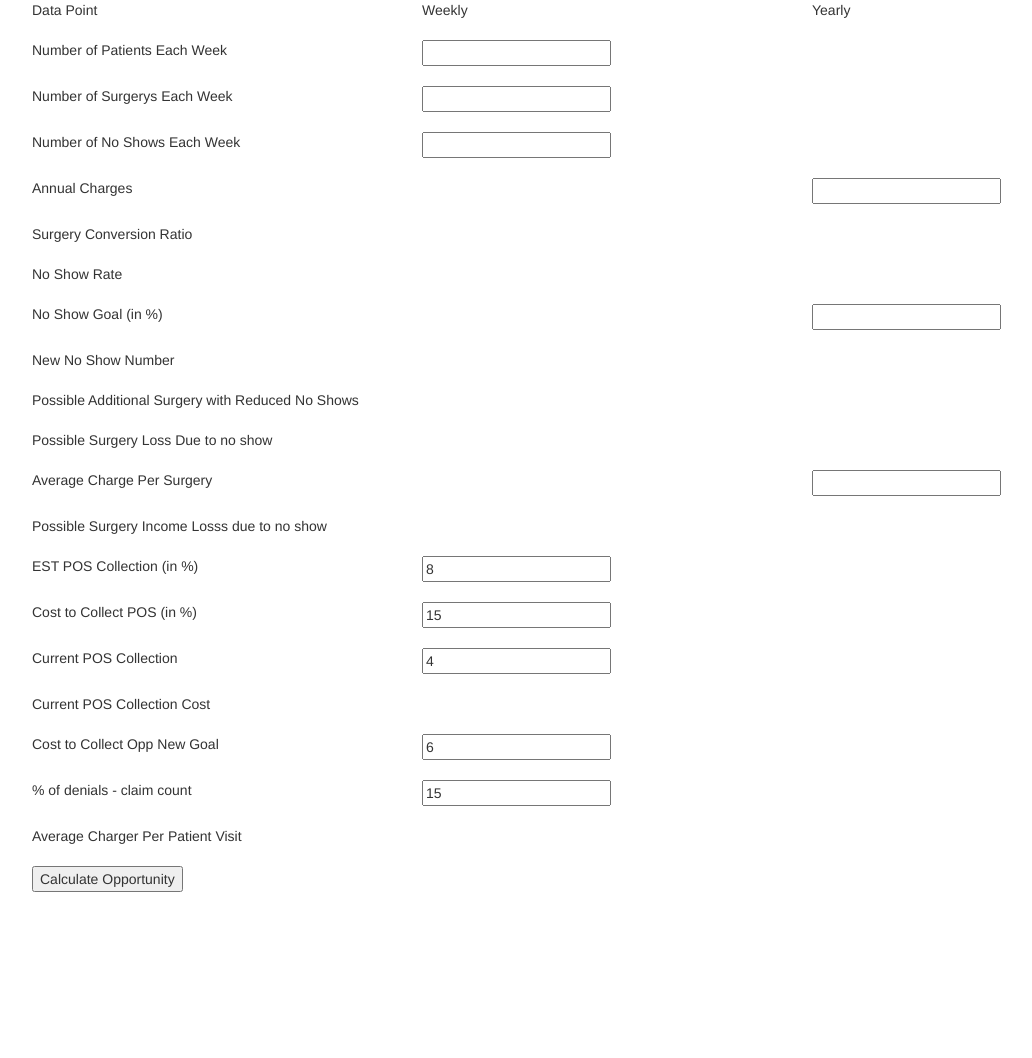
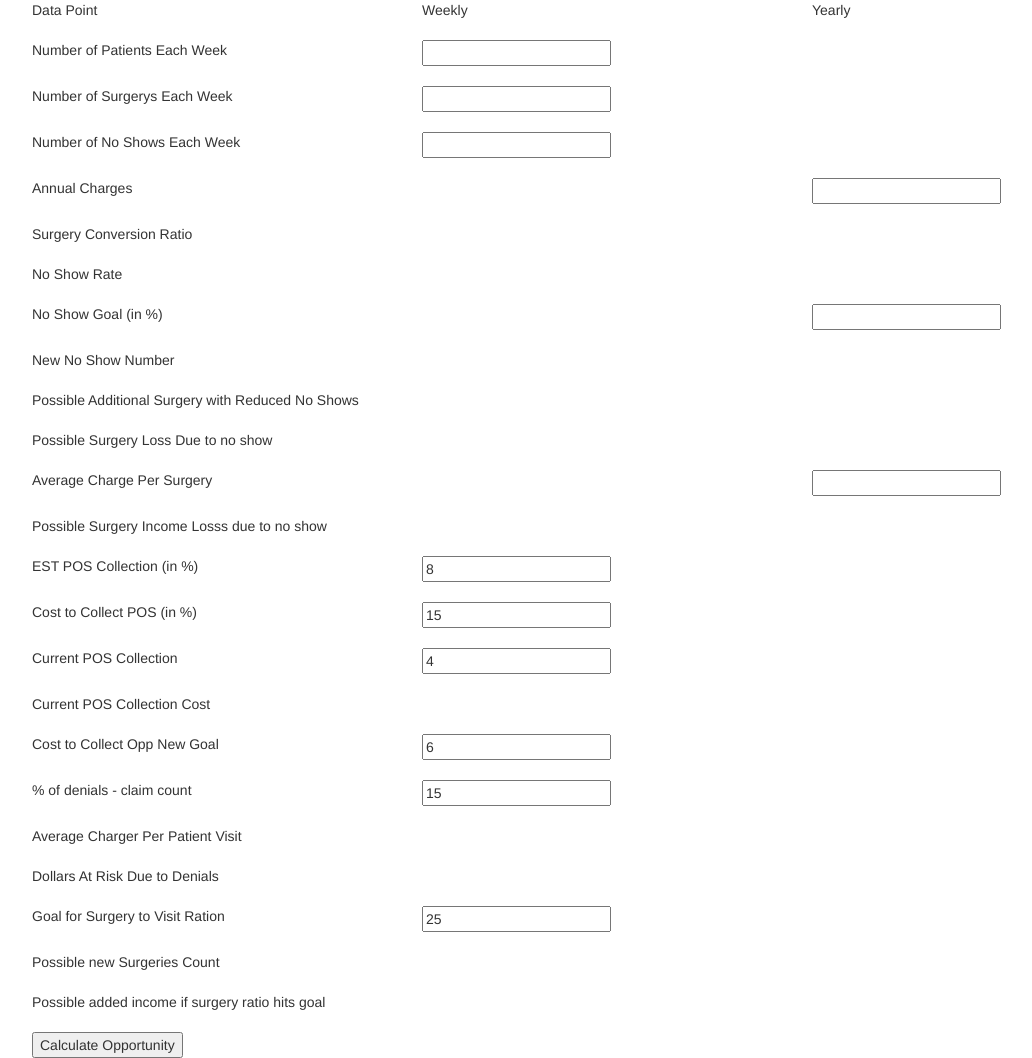
Before and after one commit to pd164594/SurgeonOpportunityTool, a plain HTML site: page index.html in a window 1280 px wide. Shown: the whole page, without its empty margins (38-1070 px from the left). Before the commit the page ends 892 px from the top, so only its background shows below. Drawn offline with nearby package versions, Linux system fonts and the light colour scheme.

Commit message:
All calculations correct

```diff
--- a/index.html
+++ b/index.html
@@ -149,6 +149,38 @@
             <div class="col-lg-4" id="avgChargePtVisit"></div>
         </div>
 
+        <br>
+
+        <div class="row even">
+            <div class="col-lg-4">Dollars At Risk Due to Denials</div>
+            <div class="col-lg-4"></div>
+            <div class="col-lg-4" id="dollarsAtRisk"></div>
+        </div>
+
+        <br>
+
+        <div class="row odd">
+            <div class="col-lg-4">Goal for Surgery to Visit Ration</div>
+            <div class="col-lg-4"><input type="number" id="surgeryVisitRatio" value="25"></input></div>
+            <div class="col-lg-4"></div>
+        </div>
+
+
+        <br>
+
+        <div class="row even">
+            <div class="col-lg-4">Possible new Surgeries Count</div>
+            <div class="col-lg-4"></div>
+            <div class="col-lg-4" id="newSurgeryCount"></div>
+        </div>
+        <br>
+
+         <div class="row even">
+            <div class="col-lg-4">Possible added income if surgery ratio hits goal</div>
+            <div class="col-lg-4"></div>
+            <div class="col-lg-4" id="possibleIncome"></div>
+        </div>
+
 
 
 
```
Also changed, not shown: javascript/js.js (+20 -0 lines).
